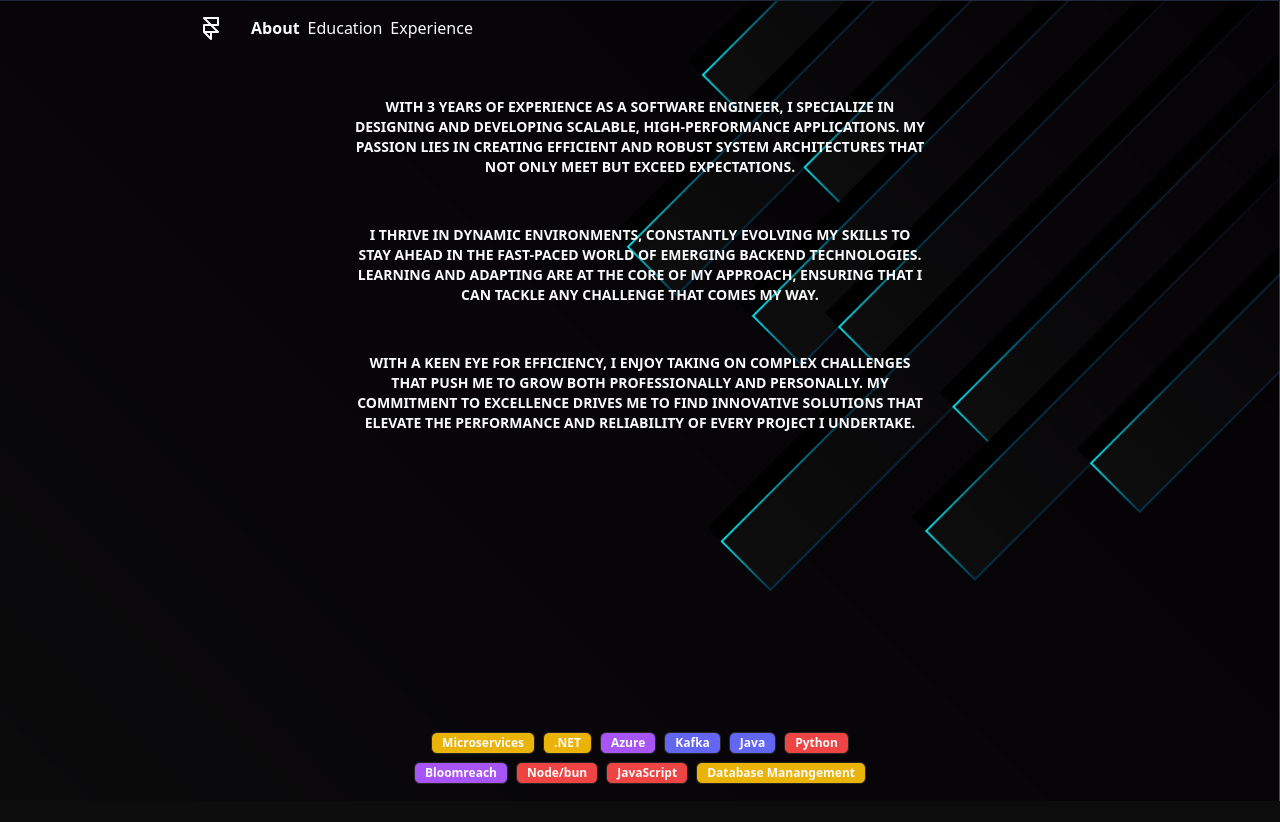
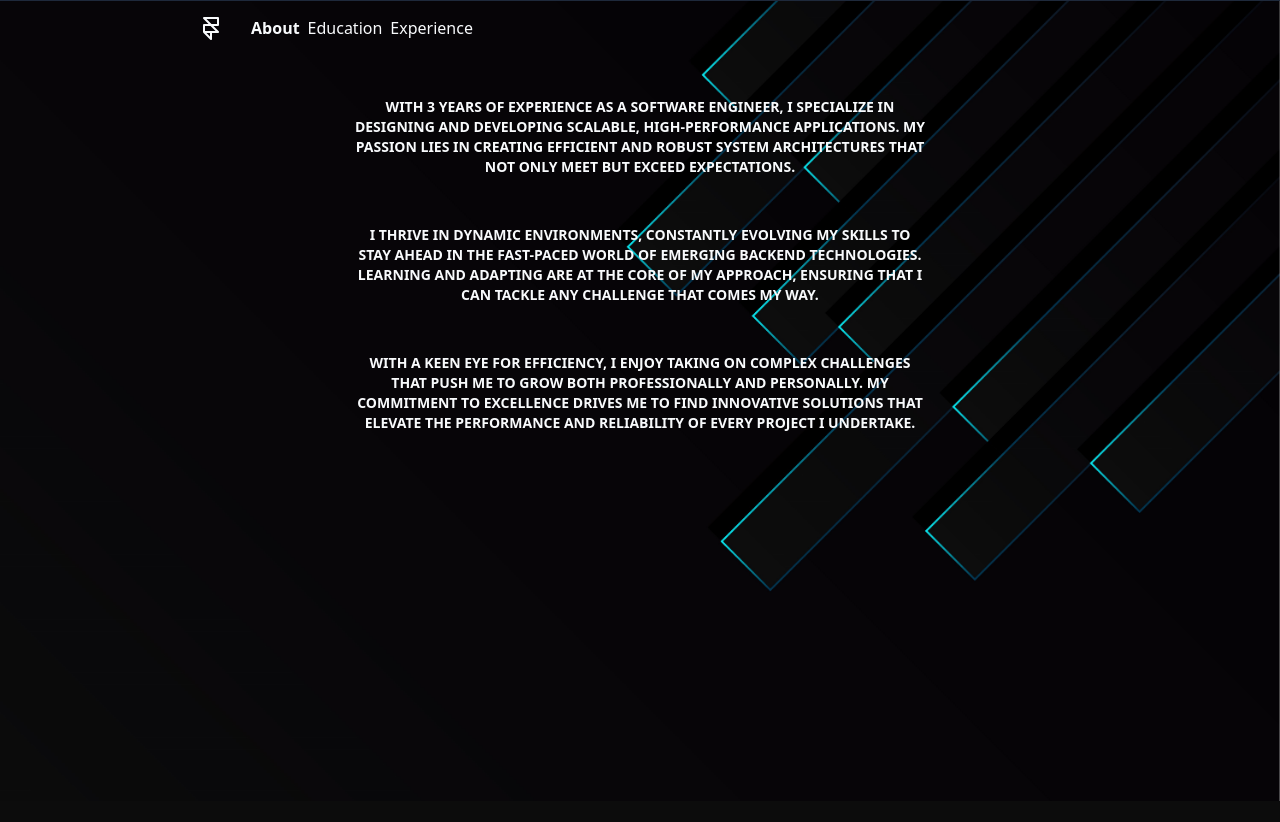
Before and after one commit to Willz01/ekanem-wills, a React (Vite) app: page /about in a window 1280 px wide. Shown: the top 822 px of the page. Built offline with nearby package versions, Linux system fonts and the light colour scheme.

Commit message:
removed the skills

```diff
--- a/src/routes/about.tsx
+++ b/src/routes/about.tsx
@@ -1,6 +1,5 @@
 import { createFileRoute } from "@tanstack/react-router";
 import "../index.css";
-import { Skills } from "@/components/skills";
 import { motion } from "framer-motion";
 
 export const Route = createFileRoute("/about")({
@@ -19,7 +18,7 @@ function About() {
         animate={{ opacity: 1, scale: 1, y: 0, filter: "blur(0px)" }}
         exit={{ opacity: 0, scale: 0.95, y: -30 }}
         transition={{ duration: 0.5, ease: "easeInOut" }}
-        className="relative min-h-screen flex flex-col justify-start items-center p-8 bg-[url('/assets/33.jpg')] bg-cover bg-center bg-no-repeat py-20 mb-7"
+        className="relative min-h-screen flex flex-col justify-start items-center p-8 bg-[url('/assets/33.jpg')] bg-cover bg-center bg-no-repeat py-20 mb-4"
       >
         <motion.div
           className="flex flex-col items-center max-w-3xl w-full"
@@ -57,7 +56,7 @@ function About() {
         </motion.div>
       </motion.div>
 
-      <Skills />
+      {/* <Skills /> */}
     </>
   );
 }
```
